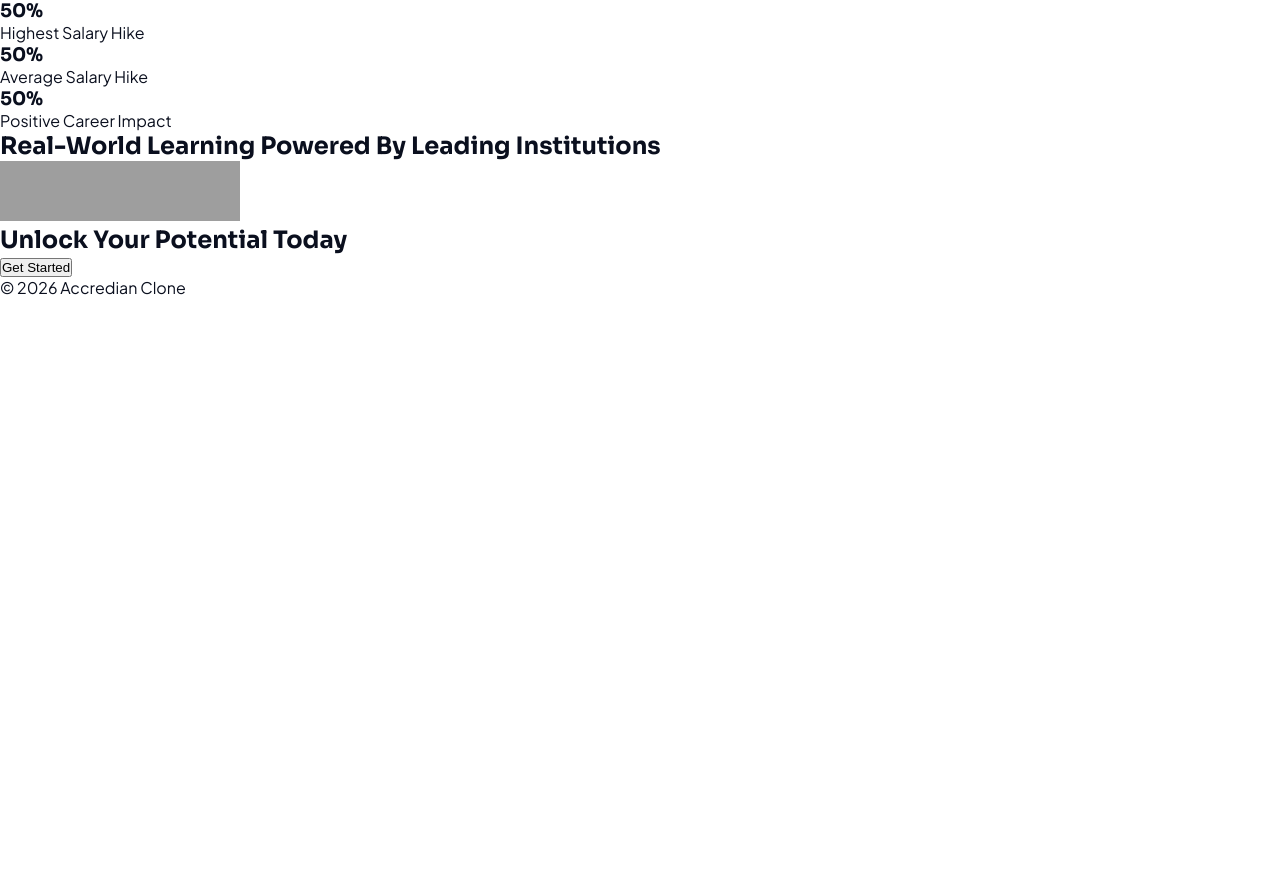
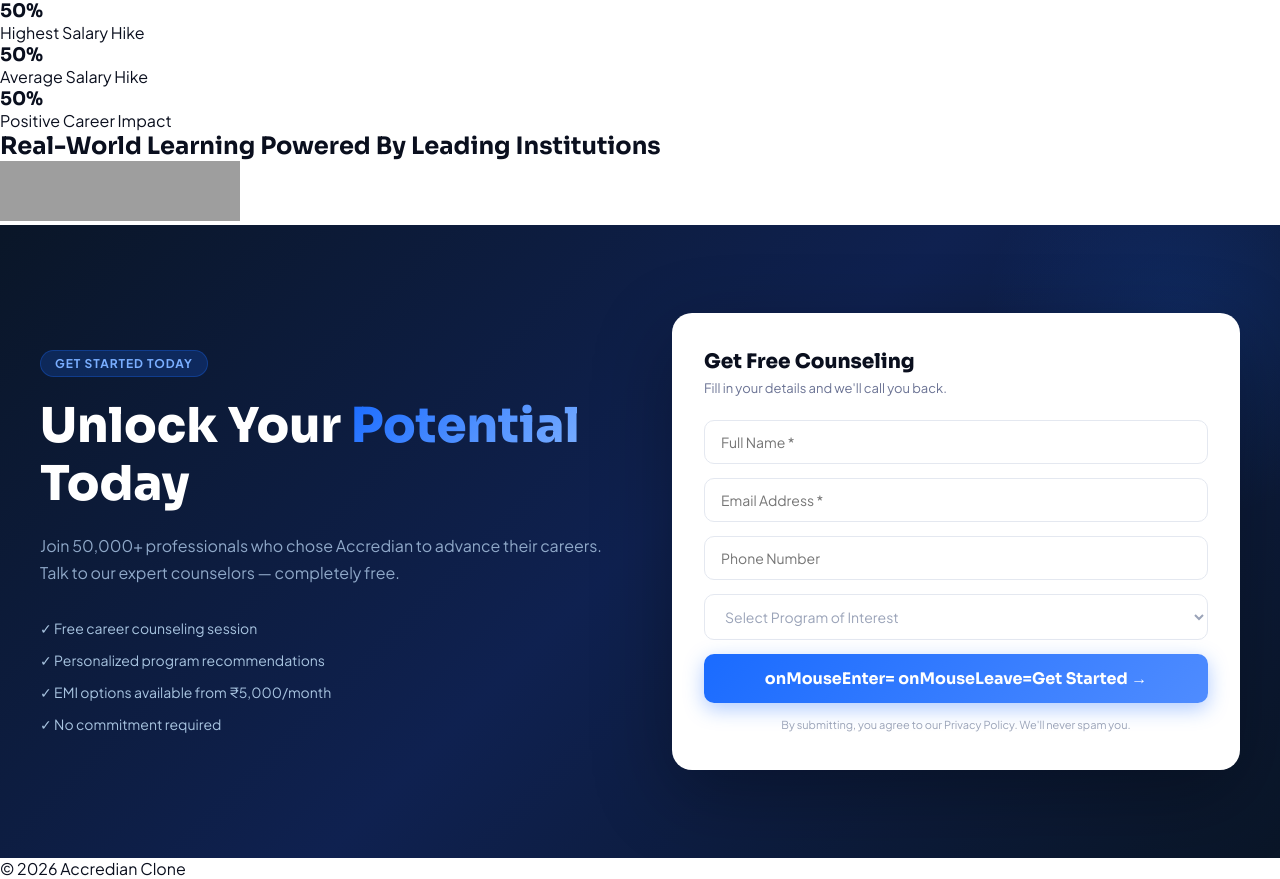
Before and after one commit to Sanjana8kesharwani/Accredian_Clone, a Next.js app: page / in a window 1280 px wide. Shown: the part 705-1584 px from the top of the page. Before the commit the page ends 1003 px from the top, so only its background shows below. Built offline with nearby package versions, Linux system fonts and the light colour scheme; grey boxes are pictures that could not be loaded.

Commit message:
CTA file done

```diff
--- a/components/CTA.jsx
+++ b/components/CTA.jsx
@@ -1,13 +1,138 @@
+'use client';
+import { useState } from 'react';
+import toast from 'react-hot-toast';
+
 export default function CTA() {
+  const [form, setForm] = useState({ name: '', email: '', phone: '', program: '' });
+  const [status, setStatus] = useState('idle');
+
+  const programs = [
+    'Data Science & Business Analytics',
+    'Product Management',
+    'Machine Learning & AI',
+    'Digital Marketing',
+    'Business Analytics',
+  ];
+
+  const handleChange = e => setForm(p => ({ ...p, [e.target.name]: e.target.value }));
+
+
+  const handleSubmit = async () => {
+  if (!form.name || !form.email) return;
+
+  setStatus('loading');
+
+  try {
+    setStatus('success');
+    toast.success("Form submitted successfully!");
+
+    setForm({ name: '', email: '', phone: '', program: '' });
+
+  } catch {
+    setStatus('error');
+    toast.error("Something went wrong!");
+  }
+
+  setTimeout(() => setStatus('idle'), 4000);
+};
+
   return (
-    <section className="bg-blue-600 py-16 text-center mt-16">
-      <h2 className="text-3xl font-semibold text-white mb-4">
-        Unlock Your Potential Today
-      </h2>
+    <section id="contact" style={{
+      background: 'linear-gradient(135deg, #0a1628 0%, #0f2150 50%, #0a1628 100%)',
+      padding: '88px 24px',
+      position: 'relative', overflow: 'hidden',
+    }}>
+      {/* BG circles */}
+      <div style={{ position: 'absolute', top: -100, right: -100, width: 400, height: 400, borderRadius: '50%',background: 'radial-gradient(circle, rgba(26,107,255,0.15) 0%, transparent 70%)',pointerEvents: 'none',}}/>
 
-      <button className="bg-white text-blue-600 px-6 py-2 rounded-md font-medium">
-        Get Started
-      </button>
+      <div style={{ position: 'absolute', bottom: -80, left: -80, position: 'absolute', bottom: -80, left: -80, background: 'radial-gradient(circle, rgba(79,140,255,0.1) 0%, transparent 70%)',pointerEvents: 'none',}}/>
+
+
+      <div style={{ maxWidth: 1200, margin: '0 auto', position: 'relative' }}>
+        <div style={{ display: 'grid', gridTemplateColumns: '1fr 1fr', gap: 64, alignItems: 'center', }} className="cta-grid">
+
+          {/* Left */}
+          <div>
+            <span style={{display: 'inline-block', background: 'rgba(26,107,255,0.2)', color: '#7aaeff',fontSize: 12, fontWeight: 700, padding: '5px 14px', borderRadius: 20, letterSpacing: '1px', marginBottom: 20, border: '1px solid rgba(26,107,255,0.3)',}}>GET STARTED TODAY</span>
+
+            <h2 style={{fontFamily: 'Sora, sans-serif', fontSize: 'clamp(30px, 4vw, 48px)',fontWeight: 800, color: 'white', lineHeight: 1.2, marginBottom: 20, }}>
+
+              Unlock Your{' '}
+              <span style={{
+                background: 'linear-gradient(135deg, #1a6bff, #7aaeff)',
+                WebkitBackgroundClip: 'text', WebkitTextFillColor: 'transparent',
+              }}>Potential</span>
+              <br />Today
+            </h2>
+            <p style={{ fontSize: 16, color: '#8fa8c8', lineHeight: 1.7, marginBottom: 32 }}>
+              Join 50,000+ professionals who chose Accredian to advance their careers.
+              Talk to our expert counselors — completely free.
+            </p>
+
+            <div style={{ display: 'flex', flexDirection: 'column', gap: 14 }}>
+              {[
+                '✓  Free career counseling session',
+                '✓  Personalized program recommendations',
+                '✓  EMI options available from ₹5,000/month',
+                '✓  No commitment required',
+              ].map(item => (
+                <div key={item} style={{ fontSize: 14, color: '#a8c4e0', display: 'flex', alignItems: 'center', gap: 8 }}>
+                  {item}
+                </div>
+              ))}
+            </div>
+          </div>
+
+          {/* Right — Lead Form */}
+          <div style={{background: 'white', borderRadius: 20, padding: '36px 32px',boxShadow: '0 24px 80px rgba(0,0,0,0.3)',}}>
+
+            <h3 style={{ fontFamily: 'Sora, sans-serif', fontSize: 20, fontWeight: 800, color: '#0a0f1e', marginBottom: 6 }}> Get Free Counseling </h3>
+
+            <p style={{ fontSize: 13, color: '#6b7394', marginBottom: 24 }}> Fill in your details and we&apos;ll call you back.</p>
+
+            <div style={{ display: 'flex', flexDirection: 'column', gap: 14 }}>
+              {[
+                { name: 'name', placeholder: 'Full Name *', type: 'text' },
+                { name: 'email', placeholder: 'Email Address *', type: 'email' },
+                { name: 'phone', placeholder: 'Phone Number', type: 'tel' },
+              ].map(field => (
+                <input key={field.name} type={field.type} name={field.name} value={form[field.name]} onChange={handleChange}
+                  placeholder={field.placeholder} style={{width: '100%', padding: '12px 16px',border: '1.5px solid #e4e8f0', borderRadius: 10,fontSize: 14,
+                    color: '#0a0f1e', outline: 'none',fontFamily: 'Plus Jakarta Sans, sans-serif', transition: 'border-color 0.2s',}}
+
+                  onFocus={e => e.target.style.borderColor = '#1a6bff'} onBlur={e => e.target.style.borderColor = '#e4e8f0'}/> ))}
+
+              <select name="program" value={form.program} onChange={handleChange}
+                style={{ width: '100%', padding: '12px 16px',border: '1.5px solid #e4e8f0', borderRadius: 10,fontSize: 14, color: form.program ? '#0a0f1e' : '#9aa3b8',
+                         outline: 'none', background: 'white',fontFamily: 'Plus Jakarta Sans, sans-serif',cursor: 'pointer',}}>
+
+                <option value="">Select Program of Interest</option>
+                {programs.map(p => <option key={p} value={p}>{p}</option>)}
+              </select>
+
+              <button onClick={handleSubmit} disabled={status === 'loading'}
+              style={{width: '100%', padding: '14px',  background: status === 'success' ? '#00c896' : 'linear-gradient(135deg, #1a6bff, #4f8cff)',
+                color: 'white', border: 'none', borderRadius: 10,fontSize: 16, fontWeight: 700, cursor: status === 'loading' ? 'wait' : 'pointer',
+                fontFamily: 'Sora, sans-serif', transition: 'all 0.2s',boxShadow: '0 6px 20px rgba(26,107,255,0.35)',}}>
+
+              onMouseEnter={e => { if (status !== 'loading') e.currentTarget.style.transform = 'translateY(-2px)'; }} onMouseLeave={e => e.currentTarget.style.transform = 'none'}
+
+            {status === 'loading' ? 'Submitting...': status === 'success'? '✓ Request Received!' : 'Get Started →'}
+          </button>
+
+              {status === 'error' && (
+                <p style={{ color: '#e53e3e', fontSize: 13, textAlign: 'center' }}>
+                  Form submitted successfully!
+                </p>
+              )}
+
+              <p style={{ fontSize: 11, color: '#9aa3b8', textAlign: 'center', lineHeight: 1.5 }}>  By submitting, you agree to our Privacy Policy. We&apos;ll never spam you. </p>
+            </div>
+          </div>
+        </div>
+      </div>
+
+      <style>{` @media (max-width: 768px) {.cta-grid { grid-template-columns: 1fr !important; }}`}</style>
     </section>
   );
 }
```
